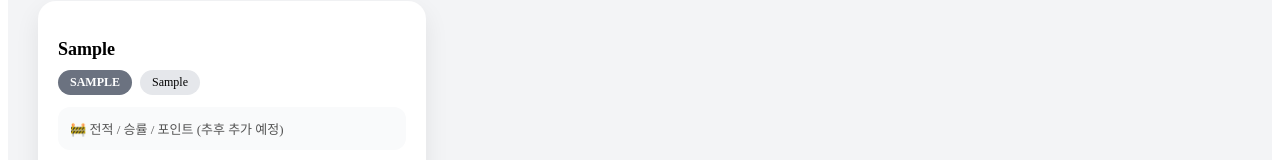
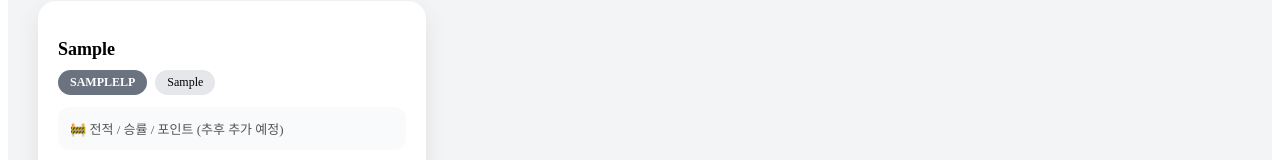
Before and after one commit to yoona0321/kuronami-dashboard, a Next.js app: page /lol in a window 1280 px wide. Both pictures are taken after typing "Sample", "Sample", "Sample" into the empty fields and a click on the button "추가". Shown: the part 329-489 px from the top of the page. Built offline with nearby package versions, Linux system fonts and the light colour scheme.

Commit message:
lol page upgrade

```diff
--- a/pages/lol.js
+++ b/pages/lol.js
@@ -19,7 +19,7 @@ export default function Lol() {
     localStorage.setItem("lolUsers", JSON.stringify(users));
   }, [users]);
 
-  // 🎨 티어 색상 (숫자 포함 대응)
+  // 🎨 티어 색상 (LP 포함 대응)
   const getTierColor = (tier) => {
     const baseTier = tier.toUpperCase().split(" ")[0];
 
@@ -106,10 +106,7 @@ export default function Lol() {
         gap: "20px"
       }}>
 
-        {users.map((user, i) => {
-          const [tierName, tierPoint] = user.tier.split(" ");
-
-          return (
+        {users.map((user, i) => (
           <div
             key={i}
             style={cardStyle}
@@ -128,7 +125,7 @@ export default function Lol() {
               {user.name}
             </h3>
 
-              {/* 티어 + 점수 + 라인 */}
+            {/* 🎯 티어+LP 한 덩어리 */}
             <div style={{
               display: "flex",
               gap: "8px",
@@ -144,18 +141,10 @@ export default function Lol() {
                 fontSize: "12px",
                 fontWeight: "bold"
               }}>
-                  {tierName}
+                {user.tier.includes("LP")
+                  ? user.tier
+                  : `${user.tier}LP`}
               </span>
-
-                {tierPoint && (
-                  <span style={{
-                    fontSize: "12px",
-                    color: "#444",
-                    fontWeight: "bold"
-                  }}>
-                    {tierPoint}LP
-                  </span>
-                )}
 
               <span style={{
                 background: "#e5e7eb",
@@ -189,8 +178,7 @@ export default function Lol() {
             </button>
 
           </div>
-          );
-        })}
+        ))}
 
       </div>
 
```
Lines whose indentation alone changed are shown as unchanged.
